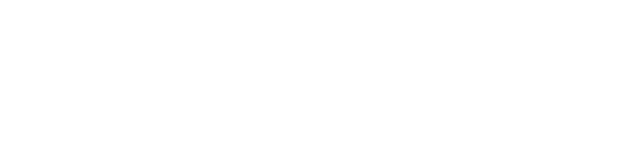
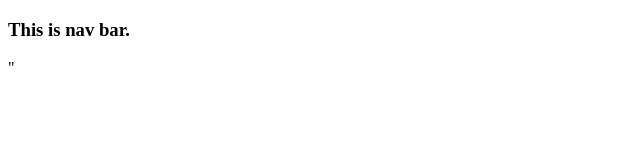
Before and after one commit to TheCoderArif/My-repo, a plain HTML site: page index.html in a window 1280 px wide. Shown: the whole page, without its empty margins (0-640 px from the left). Drawn offline with Linux system fonts and the light colour scheme.

Commit message:
adding navbar

```diff
--- a/index.html
+++ b/index.html
@@ -6,6 +6,10 @@
     <title>For git practise</title>
 </head>
 <body>
-
+    <header>
+        <nav>
+            <h3>This is nav bar.</h3>
+        </nav>
+    </header>
 </body>
-</html>
+</html>"
```
